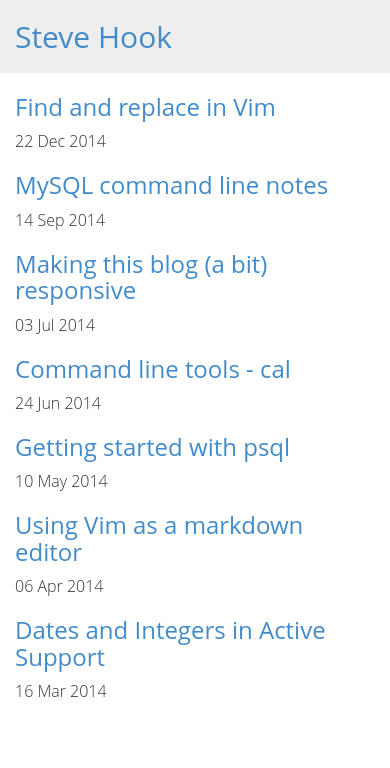
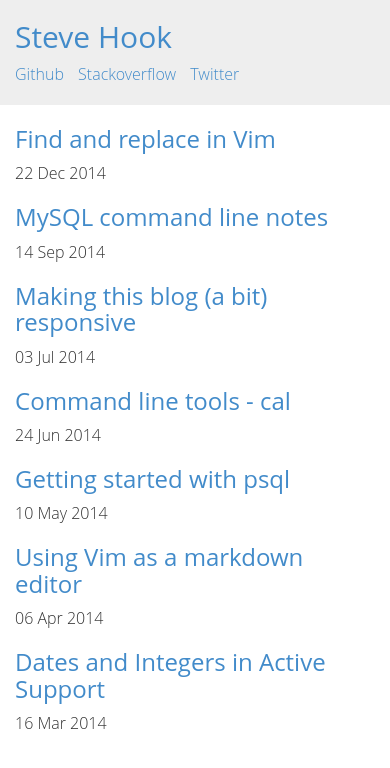
Before and after one commit to stevehook/stevehook.github.com, a Jekyll site: the page built from index.html, in a window 390 px wide. Shown: the top 768 px of the page. Built offline with Jekyll 4.4.1, drawn with Linux system fonts in a browser that asks for light colours.

Commit message:
Add links to header when sidebar collapsed

```diff
--- a/_includes/header.html
+++ b/_includes/header.html
@@ -1,7 +1,10 @@
 <div class='jumbotron'>
   <div class='container'>
     <h2><a href='/'>Steve Hook</a></h2>
-    <p class='desc-text mobile-hidden'>This is not really a blog, just some stuff a future me might need to remember one day.</p>
+    <p class='desc-text mobile-hidden'>Not really a blog, just some stuff a future me might need to remember one day.</p>
     <span class='collapsed-menu-icon visible-sm visible-xs glyphicon glyphicon-plus'></span>
+    <ol class='list-inline header-menu mobile-reveal'>
+      {% include links.html %}
+    </ol>
   </div>
 </div>
--- /dev/null
+++ b/_includes/links.html
@@ -0,0 +1,3 @@
+<li><a href='https://github.com/stevehook'>Github</a></li>
+<li><a href='http://stackoverflow.com/users/206914/steve'>Stackoverflow</a></li>
+<li><a href='https://twitter.com/steve_hook'>Twitter</a></li>
--- a/_includes/sidebar.html
+++ b/_includes/sidebar.html
@@ -1,5 +1,3 @@
 <ol class='list-unstyled sidebar mobile-hidden'>
-  <li><a href='https://github.com/stevehook'>Github</a></li>
-  <li><a href='http://stackoverflow.com/users/206914/steve'>Stackoverflow</a></li>
-  <li><a href='https://twitter.com/steve_hook'>Twitter</a></li>
+  {% include links.html %}
 </ol>
--- a/public/css/site.css
+++ b/public/css/site.css
@@ -48,6 +48,10 @@ html.home .collapse-menu-icon {
   font-size: 120%;
 }
 
+.header-menu {
+  display: none;
+}
+
 @media screen and (max-width: 992px) {
   .sidebar {
   }
@@ -58,6 +62,10 @@ html.home .collapse-menu-icon {
     height: 0;
   }
 
+  .mobile-reveal {
+    display: block;
+  }
+
   .jumbotron {
     margin: 0;
     padding: 0 0 10px;
```
